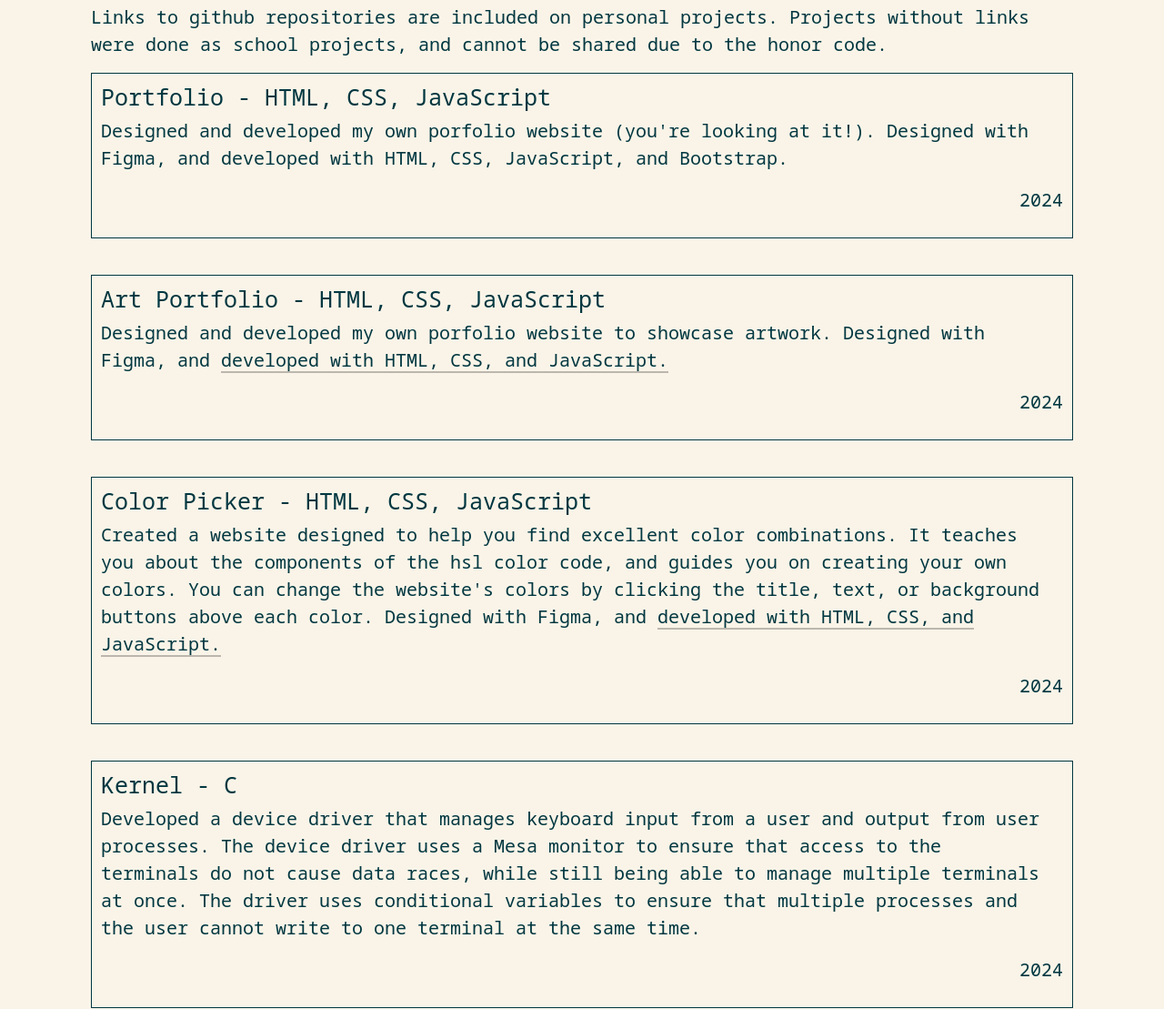
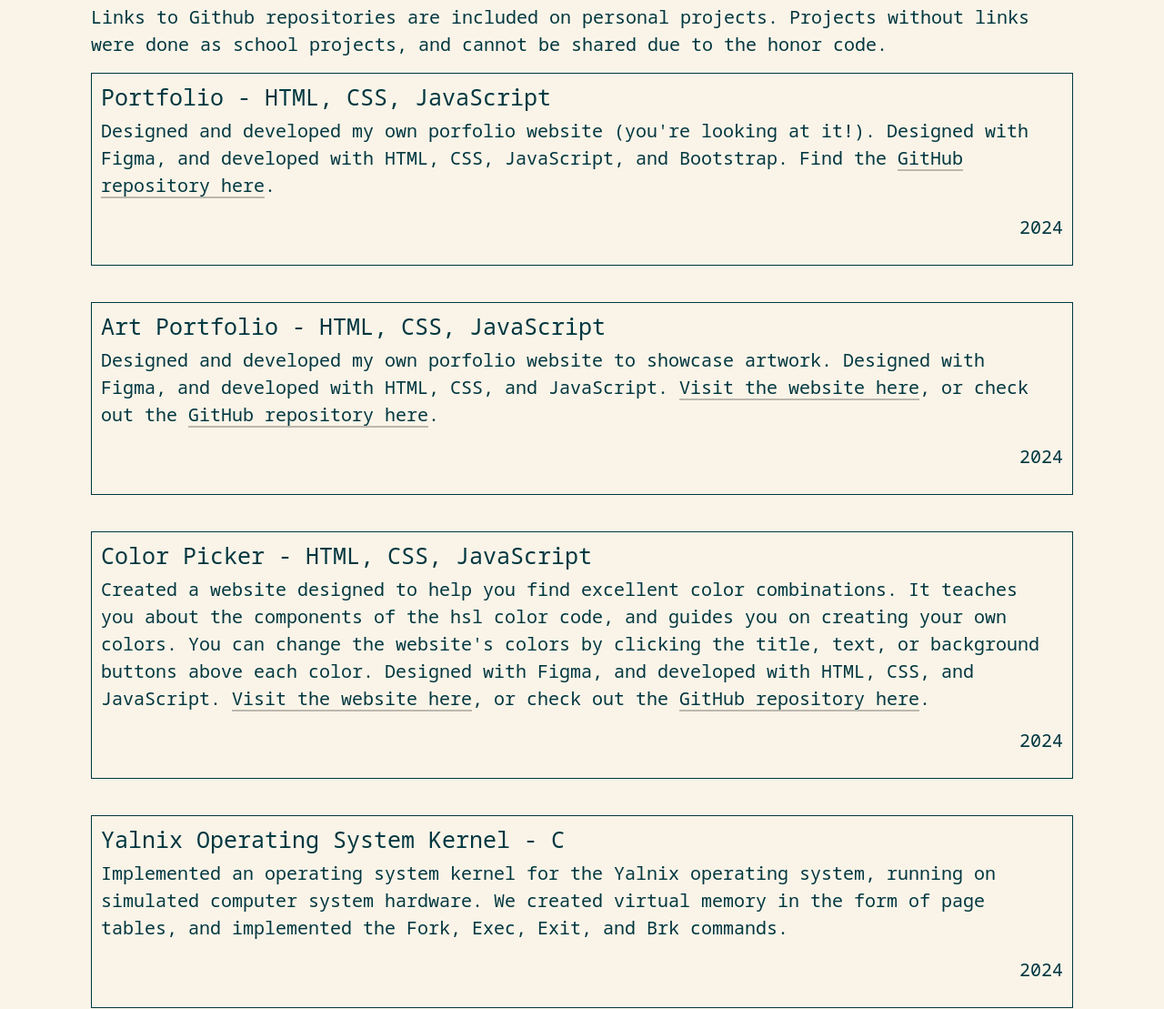
Before and after one commit to lucystickney/projects, a plain HTML site: page code/index.html in a window 1280 px wide. Shown: the part 196-1305 px from the top of the page at 91% size. Drawn offline with nearby package versions, Linux system fonts and the light colour scheme.

Commit message:
adding links to projects

```diff
--- a/code/index.html
+++ b/code/index.html
@@ -45,21 +45,24 @@
 
         <div class="container-fluid" id="codePage">
             <h1>Code</h1>
-            <p>Links to github repositories are included on personal projects. Projects without links were done as school projects,
+            <p>Links to Github repositories are included on personal projects. Projects without links were done as school projects,
                 and cannot be shared due to the honor code.</p>
 
             <div class="d-flex flex-column p-0">
 
                 <div class="container-fluid" id="codeContainer">
                     <h2>Portfolio - HTML, CSS, JavaScript</h2>
-                    <p class="pe-3">Designed and developed my own porfolio website (you're looking at it!). Designed with Figma, and developed with HTML, CSS, JavaScript, and Bootstrap.</p>
+                    <p class="pe-3">Designed and developed my own porfolio website (you're looking at it!). Designed with Figma, and developed with HTML, CSS, JavaScript, and Bootstrap. Find the <a href="https://github.com/lucystickney/projects" class="link-body-emphasis link-offset-2 link-underline-opacity-25 link-underline-opacity-75-hover">GitHub repository here</a>.</p>
                     <p class="text-end">2024</p>
                 </div>
 
 
                 <div class="container-fluid" id="codeContainer">
                     <h2>Art Portfolio - HTML, CSS, JavaScript</h2>
-                    <p class="pe-3">Designed and developed my own porfolio website to showcase artwork. Designed with Figma, and <a href="https://lucystickney.github.io/personalPortfolio/" class="link-body-emphasis link-offset-2 link-underline-opacity-25 link-underline-opacity-75-hover">developed with HTML, CSS, and JavaScript.</a></p>
+                    <p class="pe-3">Designed and developed my own porfolio website to showcase artwork. Designed with Figma, and developed with HTML, CSS, and JavaScript.
+                        <a href="https://lucystickney.github.io/personalPortfolio/" class="link-body-emphasis link-offset-2 link-underline-opacity-25 link-underline-opacity-75-hover">
+                            Visit the website here</a>, or check out the <a href="https://github.com/lucystickney/personalPortfolio" class="link-body-emphasis link-offset-2 link-underline-opacity-25
+                            link-underline-opacity-75-hover">GitHub repository here</a>.</p>
                     <p class="text-end">2024</p>
                 </div>
 
@@ -67,16 +70,17 @@
                     <h2>Color Picker - HTML, CSS, JavaScript</h2>
                     <p class="pe-3">Created a website designed to help you find excellent color combinations. It teaches you about the components of the
                         hsl color code, and guides you on creating your own colors. You can change the website's colors by clicking the title,
-                        text, or background buttons above each color. Designed with Figma, and <a href="https://lucystickney.github.io/colorPicker/" class="link-body-emphasis link-offset-2 link-underline-opacity-25 link-underline-opacity-75-hover">developed with HTML, CSS, and JavaScript.</a></p>
+                        text, or background buttons above each color. Designed with Figma, and developed with HTML, CSS,
+                        and JavaScript. <a href="https://lucystickney.github.io/colorPicker/"
+                        class="link-body-emphasis link-offset-2 link-underline-opacity-25 link-underline-opacity-75-hover">Visit the website here</a>, or check out the <a href="https://github.com/lucystickney/colorPicker" class="link-body-emphasis link-offset-2 link-underline-opacity-25
+                        link-underline-opacity-75-hover">GitHub repository here</a>. </p>
                     <p class="text-end">2024</p>
                 </div>
 
                 <div class="container-fluid" id="codeContainer">
-                    <h2>Kernel - C</h2>
-                    <p class="pe-3">Developed a device driver that manages keyboard input from a user and output from user processes.
-                        The device driver uses a Mesa monitor to ensure that access to the terminals do not cause data
-                        races, while still being able to manage multiple terminals at once. The driver uses conditional
-                        variables to ensure that multiple processes and the user cannot write to one terminal at the same time.</p>
+                    <h2>Yalnix Operating System Kernel - C</h2>
+                    <p class="pe-3">Implemented an operating system kernel for the Yalnix operating system, running on simulated
+                        computer system hardware. We created virtual memory in the form of page tables, and implemented the Fork, Exec, Exit, and Brk commands.</p>
                     <p class="text-end">2024</p>
                 </div>
 
```
